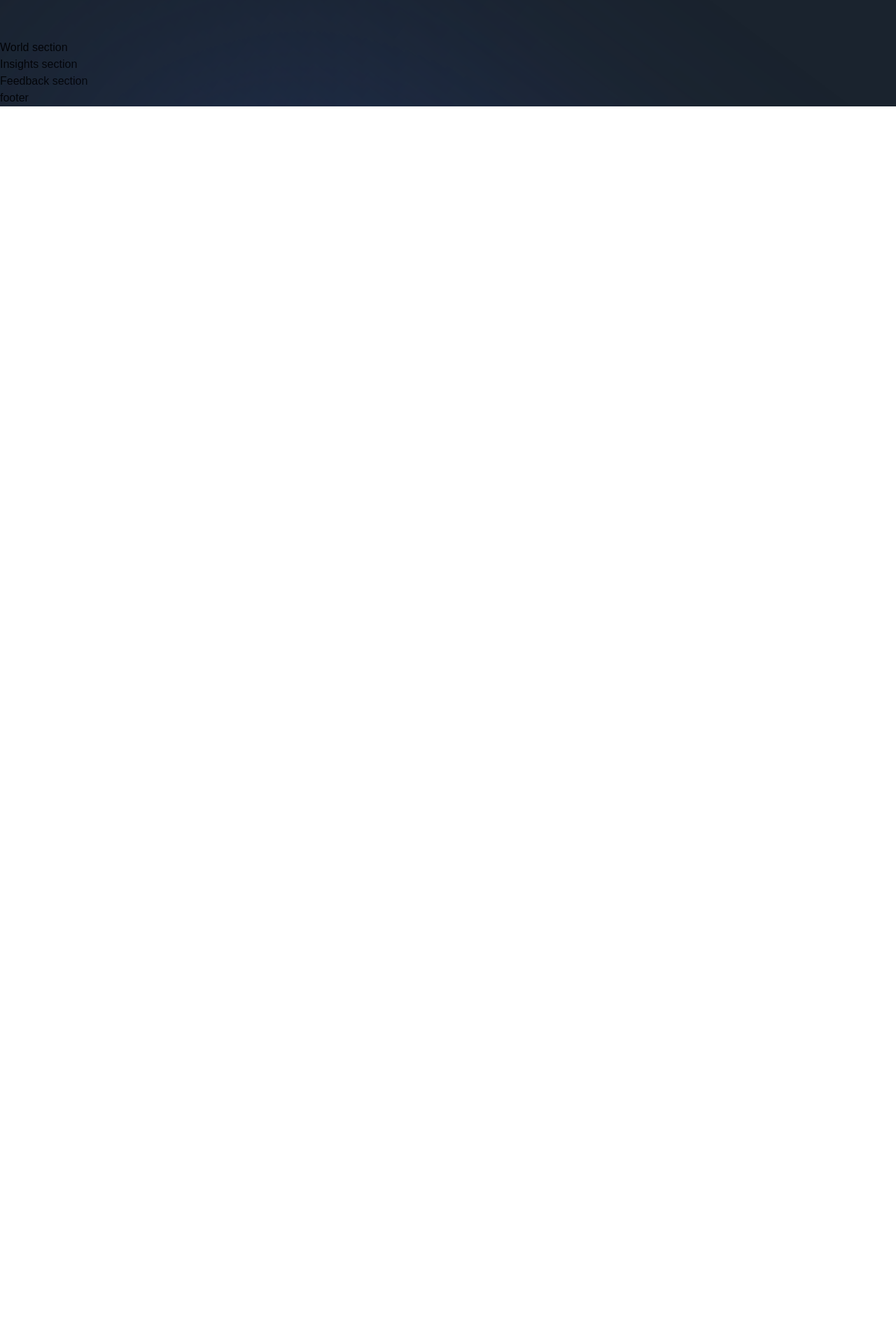
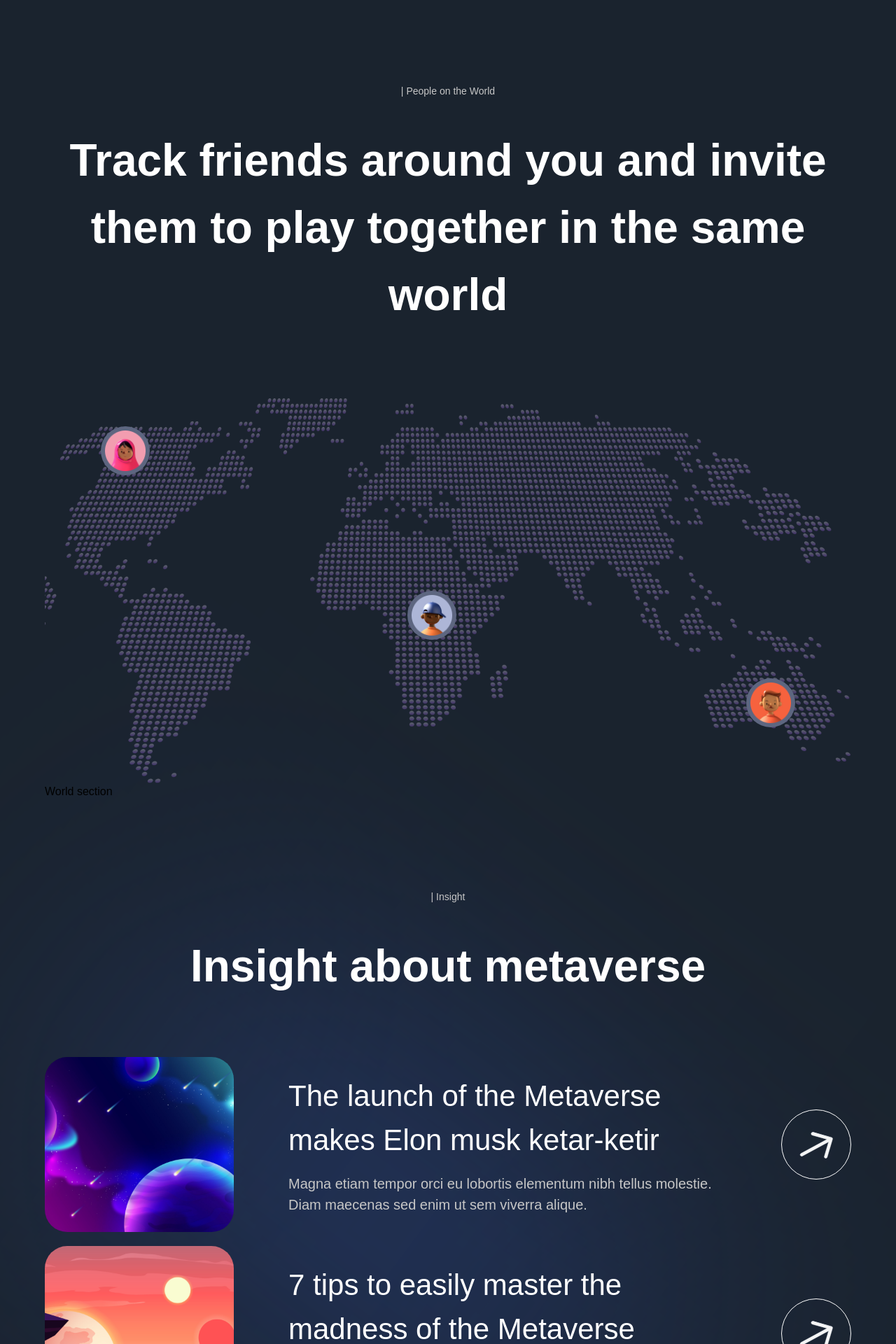
Before and after one commit to Exabiier/MetaVerse-React-Project, a Next.js app: page / in a window 1280 px wide. Shown: the part 4220-6140 px from the top of the page at 70% size. Before the commit the page ends 4372 px from the top, so only its background shows below. Built offline with nearby package versions, Linux system fonts and the light colour scheme; a web font is replaced by a local one.

Commit message:
Completed the World and insight portions

```diff
--- a/components/InsightCard.jsx
+++ b/components/InsightCard.jsx
@@ -1,9 +1,32 @@
 'use client';
 
-const InsightCard = () => (
-  <div>
-    Insight Card
-  </div>
+import {motion} from 'framer-motion';
+
+import { fadeIn } from '../utils/motion';
+
+const InsightCard = ({imgUrl, title, subtitle, index }) => (
+  <motion.div
+  variants={fadeIn('up', 'spring', index*0.5, 1)}
+  className="flex md:flex-row flex-col gap-4 mb-5">
+    <img
+    src={imgUrl}
+    alt="planet-01"
+    className="md:w-[270px] w-full h-[250px] rounded-[32px] object-cover"
+    />
+    <div className="w-full flex justify-between items-center">
+      <div className="flex-1 md:ml-[62px] flex flex-col max-w-[650px]">
+        <h4 className="font-normal lg:text-[42px] text-[26px] text-white">{title}</h4>
+        <p className="mt-[16px] font-normal lg:text-[20px] text-[14px] text-secondary-white">{subtitle}</p>
+      </div>
+      <div className="lg:flex hidden items-center justify-center w-[100px] h-[100px] rounded-full bg-transparent border-[1px] border-white">
+        <img
+        src="arrow.svg"
+        alt="arrow"
+        className="w-[40%} h-[40%] object-contain"
+        />
+      </div>
+    </div>
+  </motion.div>
 );
 
 export default InsightCard;
--- a/sections/Insights.jsx
+++ b/sections/Insights.jsx
@@ -1,8 +1,31 @@
 'use client';
 
+import {motion} from 'framer-motion';
+import { InsightCard, TypingText, TitleText, NewFeatures } from '../components';
+import styles from '../styles';
+import { staggerContainer } from '../utils/motion';
+import { insights } from '../constants'
+
 const Insights = () => (
-  <section>
-    Insights section
+  <section className={`${styles.paddings} relative z-10`}>
+  <motion.div
+    variants={staggerContainer}
+    initial="hidden"
+    whileInView="show"
+    viewport={{ once: false, amount: 0.25}}
+    className={`${styles.innerWidth} mx-auto flex  flex-col gap-8`}
+    >
+      <TypingText title="| Insight" textStyles="text-center" />
+      <TitleText title="Insight about metaverse" textStyles="text-center" />
+      <div className="mt-[50px] flex-col gap-[30px]">
+        {insights.map((insight, index) =>(
+
+          <InsightCard key={`insight-${index}`} {...insight} index={index + 1}/>
+
+        ))}
+      </div>
+
+    </motion.div>
   </section>
 );
 
--- a/sections/World.jsx
+++ b/sections/World.jsx
@@ -1,7 +1,55 @@
 'use client';
 
+import {motion} from 'framer-motion';
+import {  TypingText, TitleText } from '../components';
+import styles from '../styles';
+import { staggerContainer, fadeIn} from '../utils/motion';
+
+
 const World = () => (
-  <section>
+  <section className={`${styles.paddings} relative z-10`}>
+    <motion.div
+      variants={staggerContainer}
+      initial="hidden"
+      whileInView="show"
+      viewport={{ once: false, amount: 0.25}}
+      className={`${styles.innerWidth} mx-auto flex flex-col gap-8`}
+      >
+        {/* lg:flex-row */}
+      <TypingText title="| People on the World" textStyles={"text-center"} />
+      <TitleText
+        title={(<>
+        Track friends around you and invite them to play together in the same world</>)}
+        textStyles={"text-center"} />
+
+    <motion.div
+            variants={fadeIn('up', 'tween', 0.3, 1)}
+            className="relative mt-[68px] flex w-full h-[550px]"
+          >
+
+            <img src="/map.png" alt="map" className="w-full h-full object-cover" />
+
+            <div className="absolute bottom-20 right-20 w-[70px] h-[70px] p-[6px] rounded-full bg-[#5D6680]">
+
+              <img src="people-01.png" alt="people" className="w-full h-full" />
+
+            </div>
+
+            <div className="absolute top-10 left-20 w-[70px] h-[70px] p-[6px] rounded-full bg-[#5D6680]">
+
+              <img src="/people-02.png" alt="people" className="w-full h-full" />
+
+            </div>
+
+            <div className="absolute top-1/2 left-[45%] w-[70px] h-[70px] p-[6px] rounded-full bg-[#5D6680]">
+
+              <img src="people-03.png" alt="people" className="w-full h-full" />
+
+            </div>
+
+        </motion.div>
+
+      </motion.div>
     World section
   </section>
 );
```
